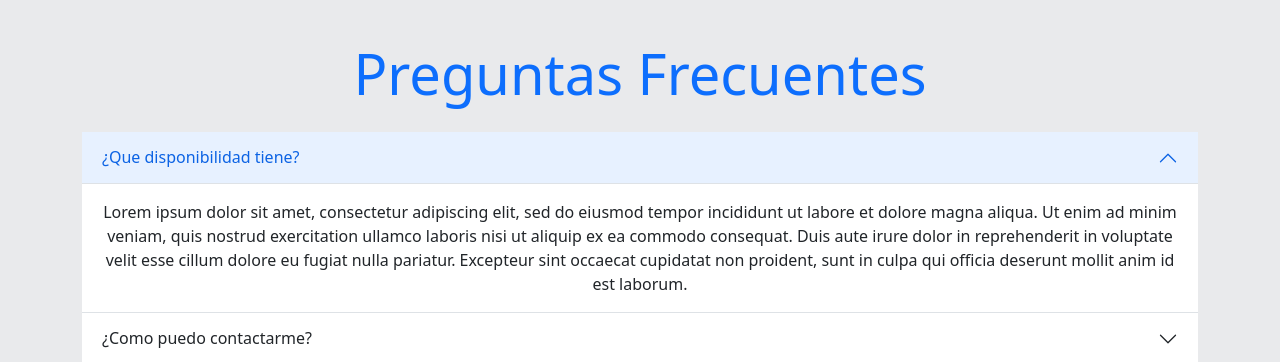
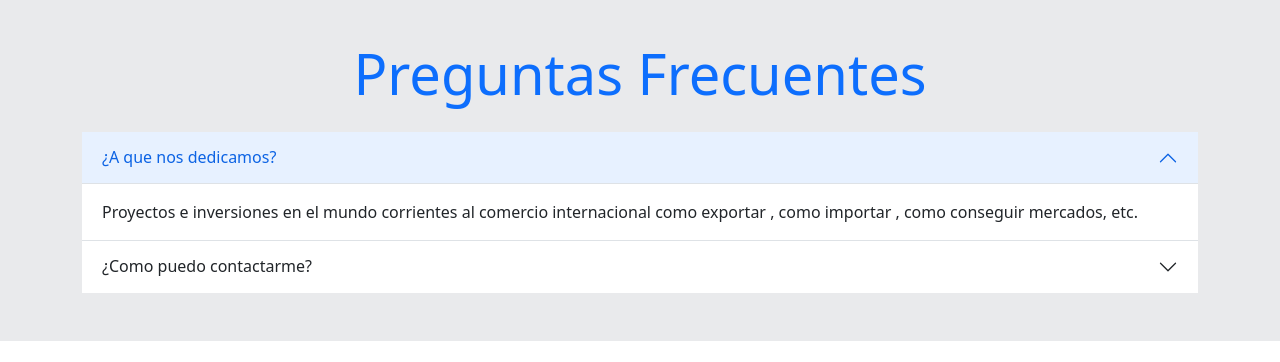
Before and after one commit to gonzalogg94/InmobiliariaCarlosVillegas, a React (Create React App) app: page / in a window 1280 px wide. Shown: the part 1100-1462 px from the top of the page. Built offline with nearby package versions, Linux system fonts and the light colour scheme.

Commit message:
agregue cambios en el apartado de preguntas frecuentes

```diff
--- a/src/components/views/Preguntas.jsx
+++ b/src/components/views/Preguntas.jsx
@@ -8,27 +8,15 @@ const Preguntas = () => {
       <Container>
         <Accordion defaultActiveKey="0" flush>
           <Accordion.Item eventKey="0">
-            <Accordion.Header>¿Que disponibilidad tiene?</Accordion.Header>
-            <Accordion.Body>
-              Lorem ipsum dolor sit amet, consectetur adipiscing elit, sed do
-              eiusmod tempor incididunt ut labore et dolore magna aliqua. Ut
-              enim ad minim veniam, quis nostrud exercitation ullamco laboris
-              nisi ut aliquip ex ea commodo consequat. Duis aute irure dolor in
-              reprehenderit in voluptate velit esse cillum dolore eu fugiat
-              nulla pariatur. Excepteur sint occaecat cupidatat non proident,
-              sunt in culpa qui officia deserunt mollit anim id est laborum.
+            <Accordion.Header>¿A que nos dedicamos?</Accordion.Header>
+            <Accordion.Body className="text-start">
+            Proyectos e inversiones en el mundo corrientes al comercio internacional como exportar , como importar , como conseguir mercados, etc.
             </Accordion.Body>
           </Accordion.Item>
           <Accordion.Item eventKey="1">
             <Accordion.Header>¿Como puedo contactarme?</Accordion.Header>
-            <Accordion.Body>
-              Lorem ipsum dolor sit amet, consectetur adipiscing elit, sed do
-              eiusmod tempor incididunt ut labore et dolore magna aliqua. Ut
-              enim ad minim veniam, quis nostrud exercitation ullamco laboris
-              nisi ut aliquip ex ea commodo consequat. Duis aute irure dolor in
-              reprehenderit in voluptate velit esse cillum dolore eu fugiat
-              nulla pariatur. Excepteur sint occaecat cupidatat non proident,
-              sunt in culpa qui officia deserunt mollit anim id est laborum.
+            <Accordion.Body className="text-start">
+            Podes contactarte con nosotros a través de nuestras redes sociales o bien podes hacerlo desde nuestra pagina web en el apartado de contacto donde intentaremos asesorarte y brindarte una respuesta lo más rápido posible.
             </Accordion.Body>
           </Accordion.Item>
         </Accordion>
```
